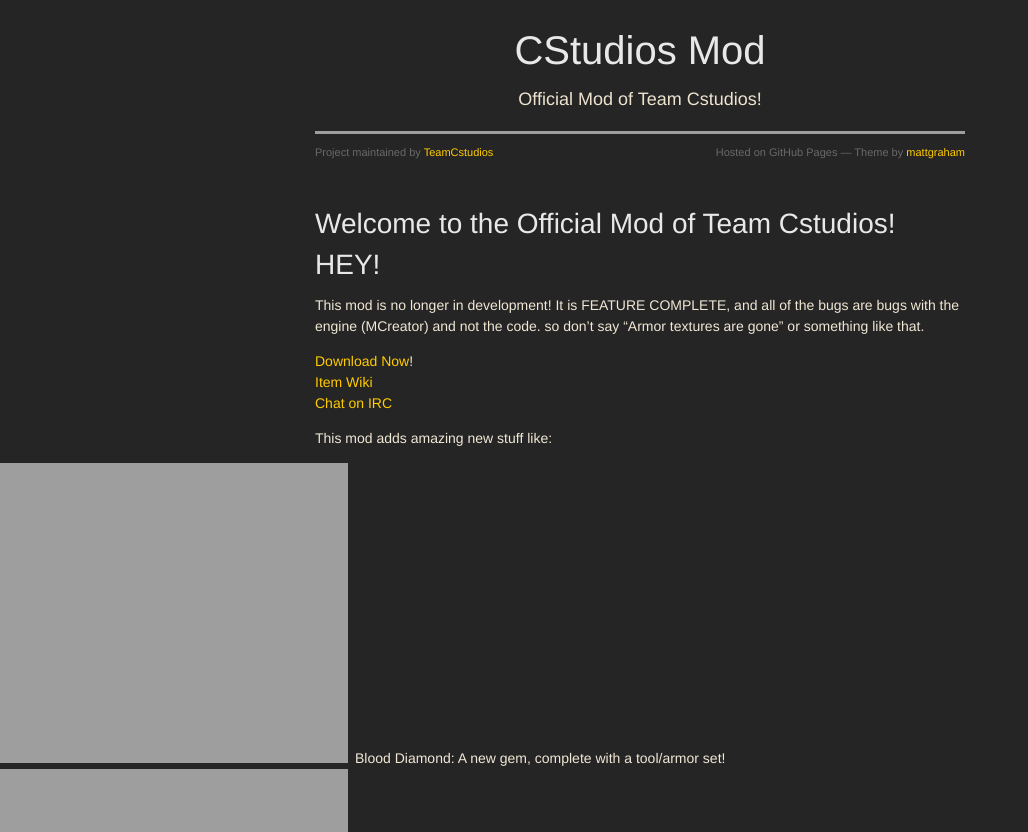
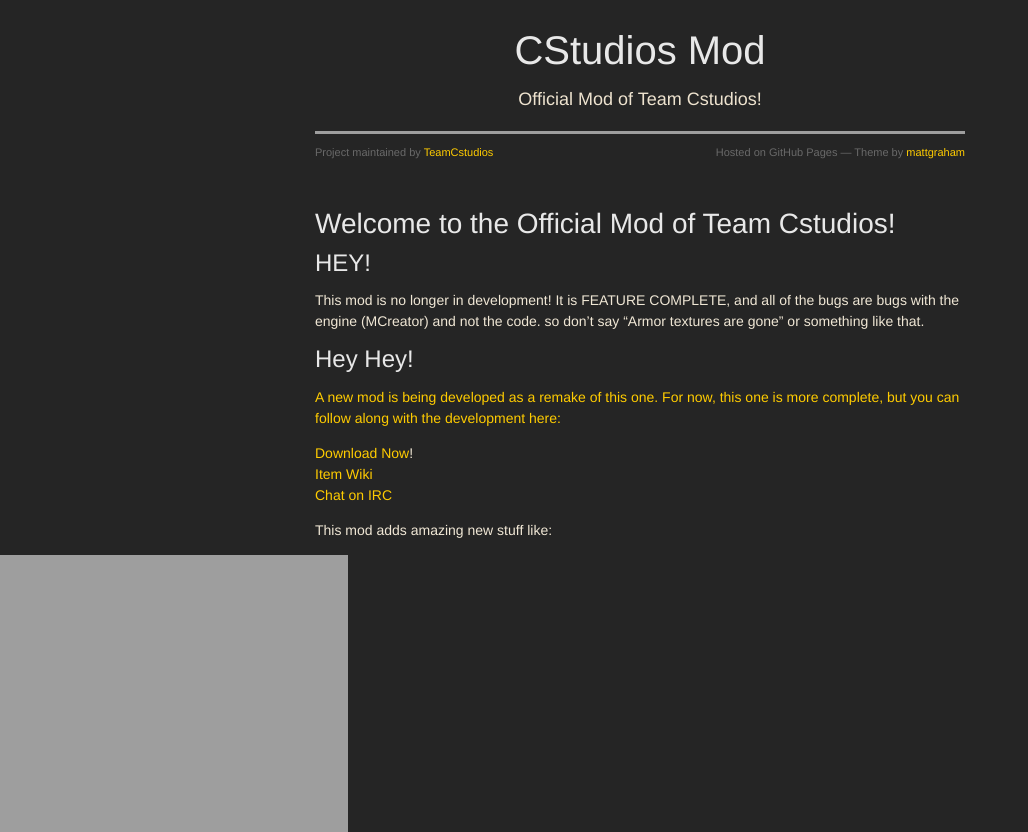
Before and after one commit to TeamCstudios/CStudiosMod, a Jekyll site: the page built from index.md, in a window 1280 px wide and 900 px high, cut to the strip 68-900 px from the top of the window. Shown: the whole strip, without its empty margins (0-1028 px from the left). Built offline with Jekyll 4.4.1, drawn with Linux system fonts in a browser that asks for light colours; nearby versions of some CDN libraries; grey boxes are pictures that could not be loaded.

Commit message:
Update index.md

```diff
--- a/index.md
+++ b/index.md
@@ -3,9 +3,13 @@
 title: Welcome to the Official Mod of Team Cstudios!
 ---
 
-# HEY!
+## HEY!
 
 This mod is no longer in development! It is FEATURE COMPLETE, and all of the bugs are bugs with the engine (MCreator) and not the code. so don't say "Armor textures are gone" or something like that.
+
+## Hey Hey!
+
+[A new mod is being developed as a remake of this one. For now, this one is more complete, but you can follow along with the development here:](https://github.com/TeamCstudios/CStudiosMod2)
 
 
 [Download Now](#downloads)!<br/>
```
